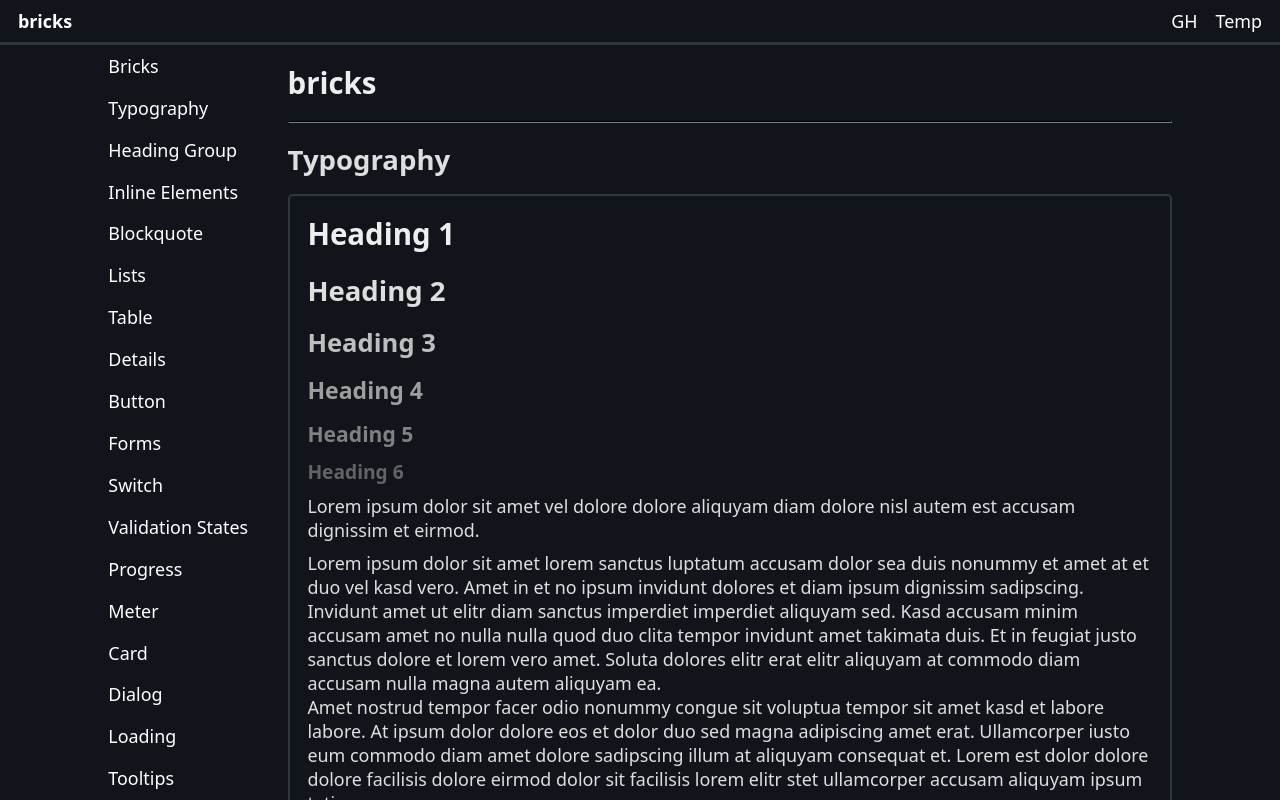
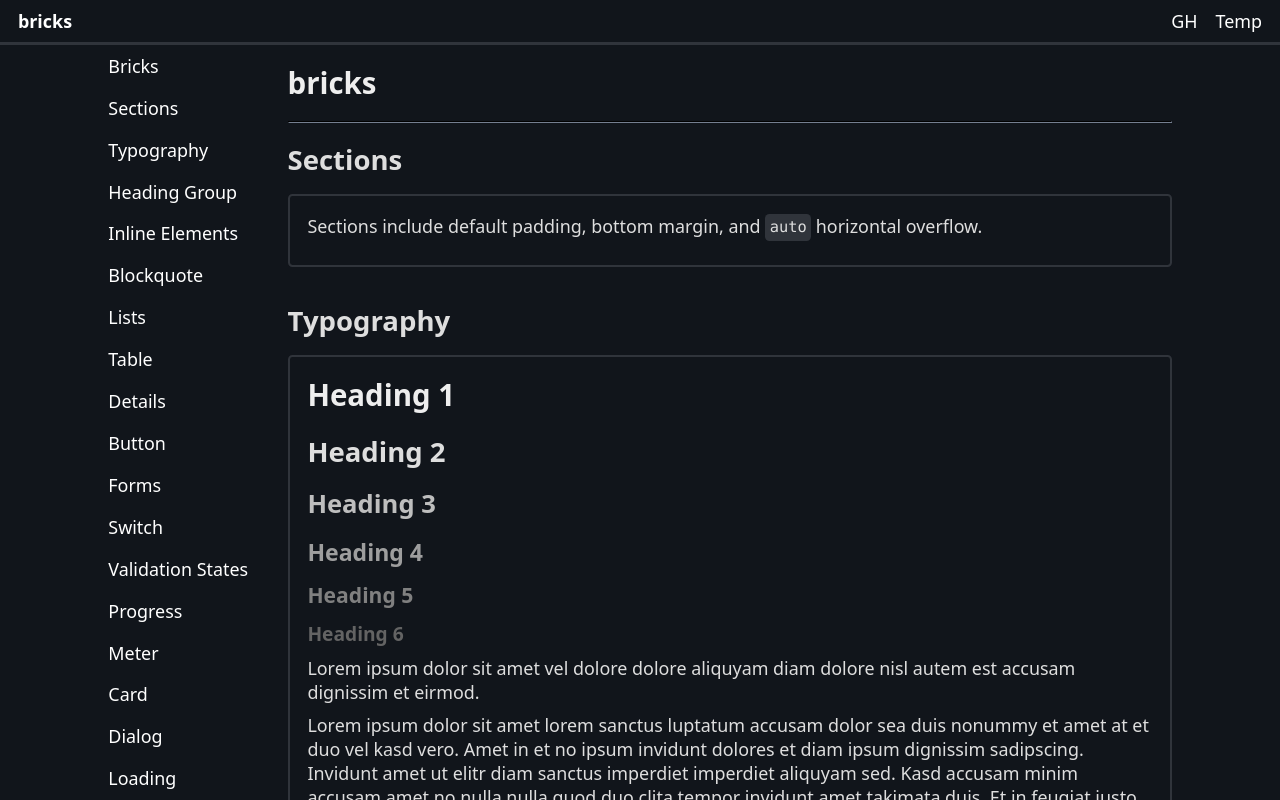
Before and after one commit to Sammy-T/spout, a Svelte app: page / in a window 1280 px wide. Built offline with nearby package versions, Linux system fonts and the light colour scheme.

Commit message:
Set default section styles

```diff
--- a/src/App.svelte
+++ b/src/App.svelte
@@ -11,6 +11,7 @@
 
 {#snippet links()}
     <li><a href="#bricks">Bricks</a></li>
+    <li><a href="#sections">Sections</a></li>
     <li><a href="#typography">Typography</a></li>
     <li><a href="#heading-group">Heading Group</a></li>
     <li><a href="#inline-elements">Inline Elements</a></li>
@@ -62,6 +63,12 @@
         <!-- TODO: Desc -->
 
         <hr/>
+
+        <h2 id="sections">Sections</h2>
+
+        <section>
+            <p>Sections include default padding, bottom margin, and <code>auto</code> horizontal overflow.</p>
+        </section>
 
         <h2 id="typography">Typography</h2>
         <section>
@@ -730,11 +737,8 @@
     }
 
     section {
-        padding: 1rem;
-        margin-bottom: 2rem;
         border-radius: 0.25rem;
         border: 2px solid var(--code-bg);
-        overflow-x: auto;
     }
 
     .overlapped {
--- a/src/app.css
+++ b/src/app.css
@@ -39,6 +39,12 @@
 * {
   box-sizing: border-box;
   margin: 0;
+}
+
+section {
+  padding: 1rem;
+  margin-bottom: 2rem;
+  overflow-x: auto;
 }
 
 hr {
```
